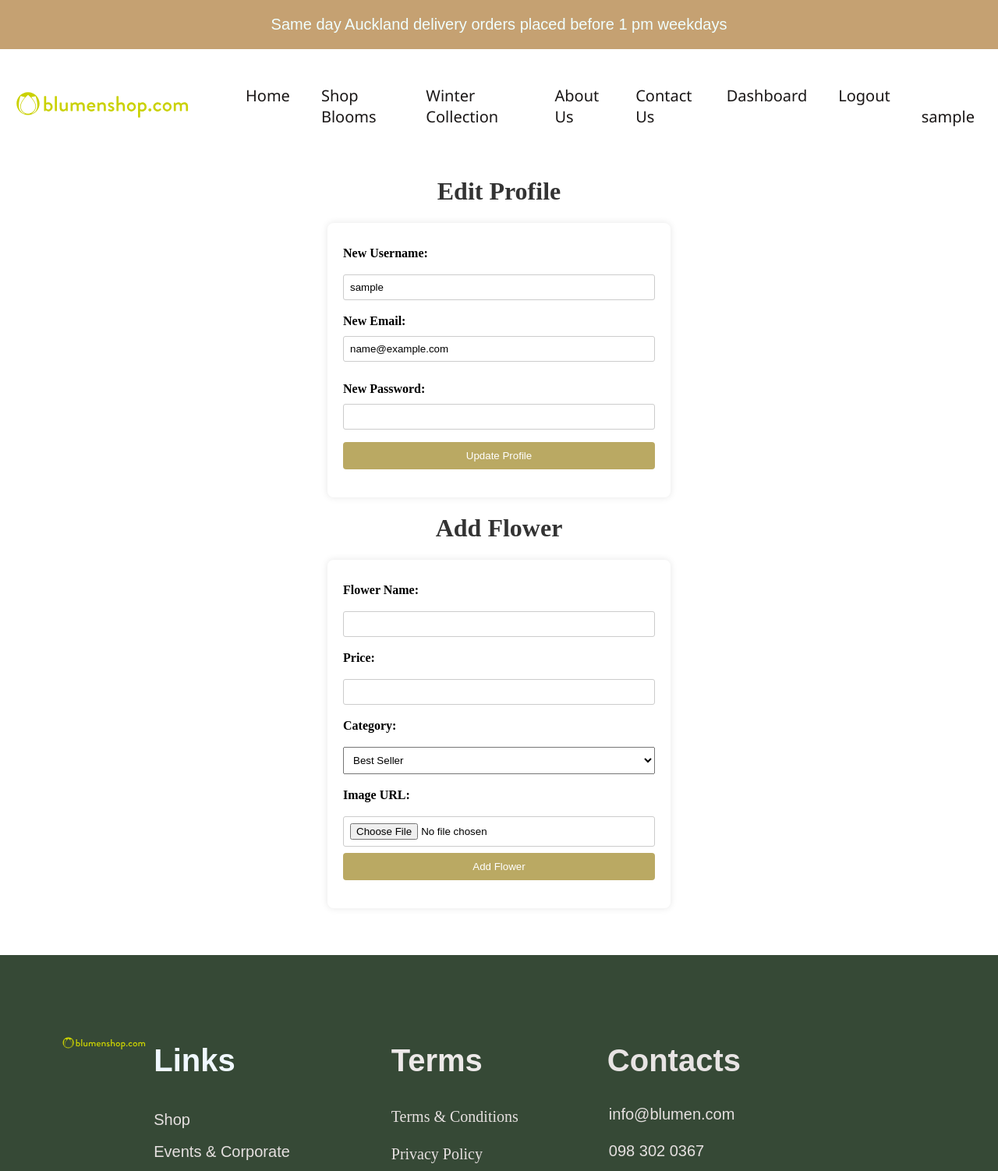
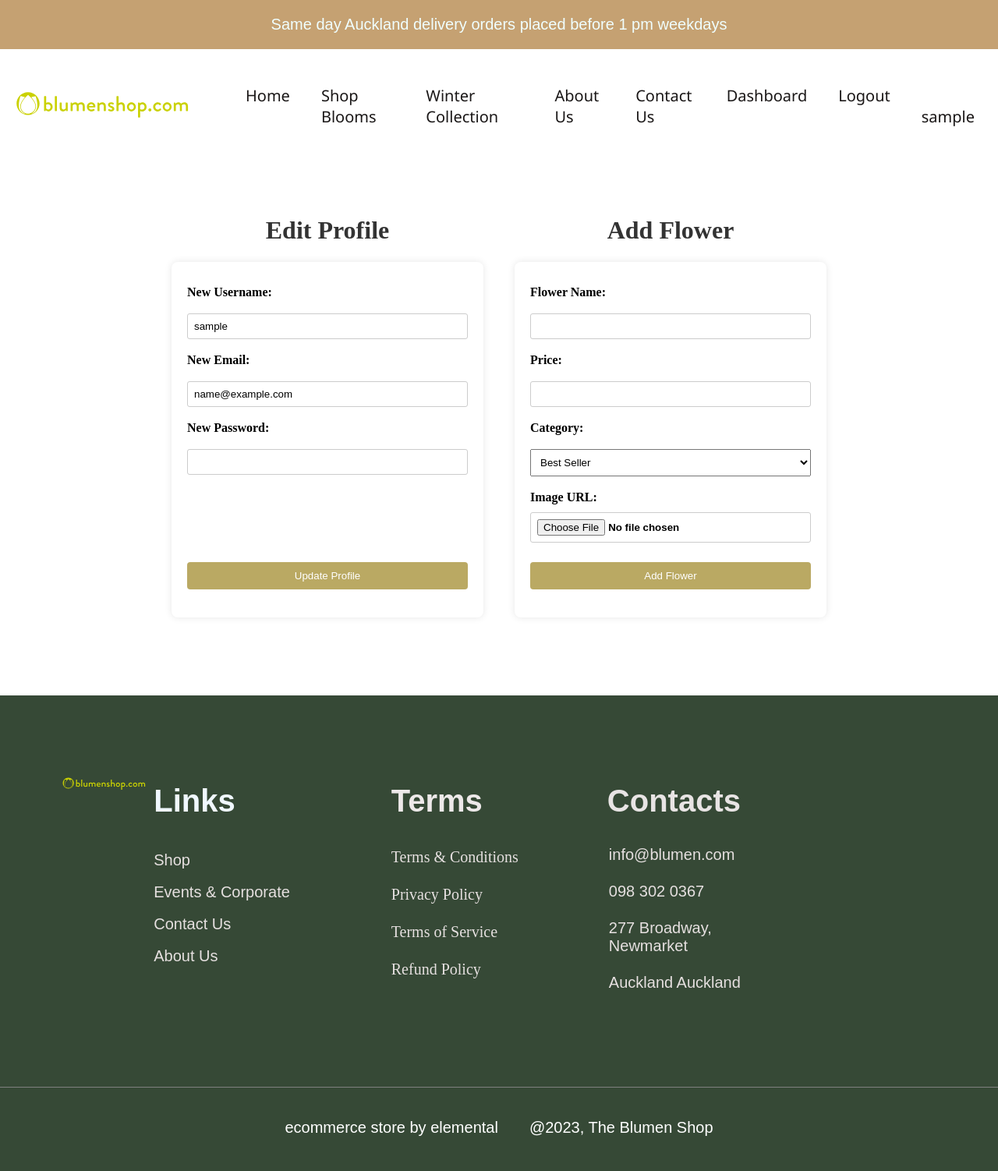
Before and after one commit to RinesaGerxhaliu/FlowerShop, a PHP site: page /profile.php in a window 1280 px wide. Shown: the top 1502 px of the page at 78% size. Run offline with PHP 8.4, Linux system fonts and the light colour scheme; the visitor is signed in with stand-in values (Sample User, id 1); tables that the repository leaves empty or names only in its code hold one stand-in row (values such as "Sample post").

Commit message:
profile css

```diff
--- a/assets/profile.css
+++ b/assets/profile.css
@@ -1,39 +1,71 @@
+.format {
+    display: flex;
+    justify-content: center;
+}
+
+.forma1,
+.forma2 {
+    display: flex;
+    flex-direction: column;
+    align-items: center;
+    width: 400px;
+    padding: 20px;
+    /* border: 1px solid #ccc; */
+    border-radius: 8px;
+    margin: 20px;
+    box-sizing: border-box;
+}
 
 .editP {
     text-align: center;
     color: #333;
 }
 
-form {
-    max-width: 400px;
-    margin: 20px auto;
+
+.forma {
+    width: 100%;
 }
 
-label {
+.labelat {
     display: block;
     margin: 10px 0;
     font-weight: bold;
 }
 
-input[type="text"],
-input[type="number"],
-select,
-input[type="file"] {
+.inputi,
+.kategoria,
+.inputi {
     width: 100%;
     padding: 8px;
     margin: 8px 0;
     box-sizing: border-box;
 }
 
-input[type="submit"] {
+.submit {
     background-color: #baa963;
     color: white;
     padding: 10px;
     border: none;
     border-radius: 4px;
     cursor: pointer;
+    margin-top: 15px;
 }
 
-input[type="submit"]:hover {
+.submit:hover {
     background-color: #baa963;
 }
+
+.submit1 {
+    background-color: #baa963;
+    color: white;
+    padding: 10px;
+    border: none;
+    border-radius: 4px;
+    cursor: pointer;
+    margin-top: 104px;
+    text-align: center;
+}
+
+.submit1:hover {
+    background-color: #baa963;
+}
--- a/profile.php
+++ b/profile.php
@@ -27,34 +27,39 @@ if ($_SESSION['logged_in']) {
 
     ?>
 
+<div class="format">
+   <div class="forma1">
     <h1 class="editP">Edit Profile</h1>
     <form method="post" class="forma" action="?action=update&user_id=<?= $userId ?>">
         <label for="new_username" class="labelat">New Username:</label>
-        <input type="text" class="labelat" name="new_username" value="<?= $userToEdit["username"] ?>">
+        <input type="text" class="inputi" name="new_username" value="<?= $userToEdit["username"] ?>">
         <label for="new_email" class="labelat">New Email:</label>
-        <input type="email" class="labelat" name="new_email" value="<?= $userToEdit["email"] ?>">
+        <input type="email" class="inputi" name="new_email" value="<?= $userToEdit["email"] ?>">
         <label for="new_password" class="labelat">New Password:</label>
-        <input type="password" name="new_password" class="labelat">
-        <input type="submit" name="update_user" value="Update Profile">
+        <input type="password" class="inputi" name="new_password">
+        <input type="submit1" class="submit1" name="update_user" value="Update Profile">
     </form>
+   </div>
 
+   <div class="forma2">
     <h1 class="editP">Add Flower</h1>
-    <form method="post" action="?action=add_flower&user_id=<?= $userId ?>">
-        <label for="flower_name">Flower Name:</label>
-        <input type="text" name="flower_name" required>
-        <label for="price">Price:</label>
-        <input type="number" name="price" step="0.01" required>
-        <label for="category">Category:</label>
-        <select name="category" required>
+    <form method="post" class="forma" action="?action=add_flower&user_id=<?= $userId ?>">
+        <label class="labelat" for="flower_name">Flower Name:</label>
+        <input class="inputi" type="text" name="flower_name" required>
+        <label class="labelat" for="price">Price:</label>
+        <input class="inputi" type="number" name="price" step="0.01" required>
+        <label class="labelat" for="category">Category:</label>
+        <select class="kategoria "name="category" required>
             <option value="best_seller">Best Seller</option>
             <option value="winter_collection">Winter Collection</option>
             <option value="plants_trees_collection">Plants & Trees Collection</option>
             <option value="dried_flowers_collection">Dried Flowers Collection</option>
         </select>
-        <label for="image">Image URL:</label>
-        <input type="file" name="image" id="fileToUpload" required>
-        <input type="submit" name="add_flower" value="Add Flower">
+        <label class="labelat" for="image">Image URL:</label>
+        <input class="labelat" type="file" name="image" id="fileToUpload" required>
+        <input class="submit" type="submit" name="add_flower" value="Add Flower">
     </form>
+   </div>
 </div>
 
     <?php
```
